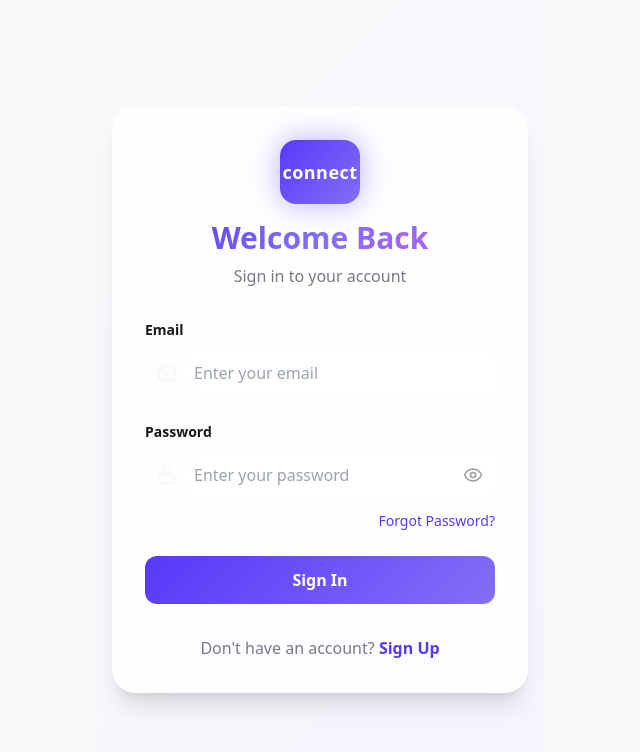
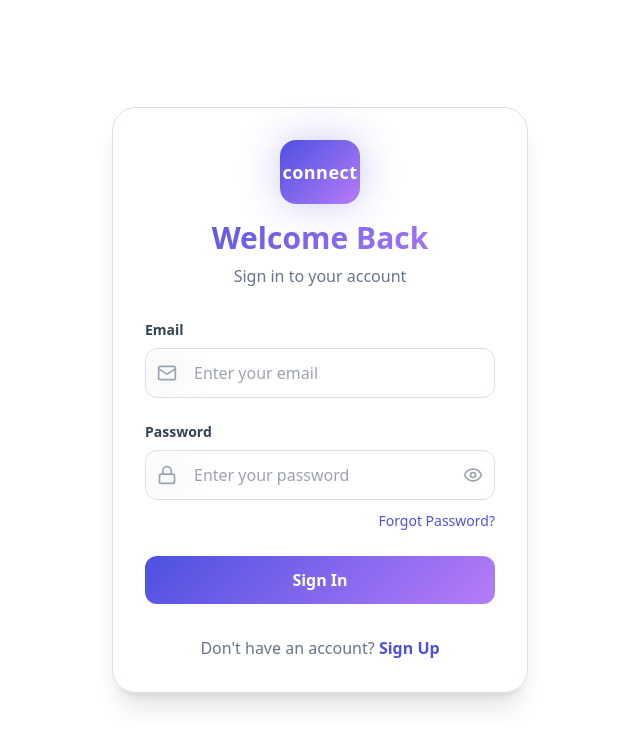
Before and after one commit to nduy1234/connectapp, a React (Vite) app: page / in a window 1280 px wide. Shown: the top 752 px of the page, without its empty margins (320-960 px from the left). Built offline with nearby package versions, Linux system fonts and the light colour scheme; the HTML template or start-up script is replaced by a standard one.

Commit message:
Update application and styles

```diff
--- a/src/index.css
+++ b/src/index.css
@@ -2,153 +2,214 @@
 @tailwind components;
 @tailwind utilities;
 
-/* Definition of the design system. All colors, gradients, fonts, etc should be defined here.
-All colors MUST be HSL.
-*/
+/* Mobile App Design System - Connect App */
 
 @layer base {
   :root {
-    /* Base Colors */
-    --background: 240 10% 98%;
-    --background-secondary: 250 100% 98%;
-    --background-tertiary: 240 20% 96%;
+    /* Core Brand Colors */
+    --primary: 238 71% 59%;    /* Indigo-500 */
+    --primary-foreground: 0 0% 100%;
+    --primary-light: 242 75% 68%;  /* Indigo-400 */
+    --primary-dark: 235 69% 51%;   /* Indigo-600 */
 
-    --foreground: 240 10% 10%;
-    --foreground-secondary: 240 5% 50%;
-    --foreground-muted: 240 4% 64%;
+    --secondary: 268 91% 73%;   /* Purple-500 */
+    --secondary-foreground: 0 0% 100%;
+    --secondary-light: 270 95% 78%;  /* Purple-400 */
+    --secondary-dark: 263 85% 65%;   /* Purple-600 */
 
-    /* Surface Colors */
+    /* App Background & Surfaces */
+    --background: 0 0% 100%;      /* Pure white */
+    --background-secondary: 0 0% 100%;  /* Pure white */
+    --background-tertiary: 0 0% 100%;   /* Pure white */
+
     --surface: 0 0% 100%;
-    --surface-glass: 0 0% 100%;
-    --surface-elevated: 240 10% 99%;
+    --surface-glass: 0 0% 100% / 0.8;    /* Glassmorphism */
+    --surface-elevated: 0 0% 100%;
 
+    --foreground: 215 25% 27%;      /* Slate-700 */
+    --foreground-secondary: 215 16% 47%;  /* Slate-500 */
+    --foreground-muted: 215 13% 65%;     /* Slate-400 */
+
+    /* Accent Colors */
+    --success: 142 71% 45%;     /* Green-500 */
+    --success-foreground: 0 0% 100%;
+    --success-light: 142 76% 36%;   /* Green-600 */
+
+    --warning: 38 92% 50%;      /* Orange-500 */
+    --warning-foreground: 0 0% 100%;
+    --warning-light: 31 91% 60%;    /* Red-500 */
+
+    --info: 199 89% 48%;        /* Blue-500 */
+    --info-foreground: 0 0% 100%;
+    --info-light: 204 94% 56%;      /* Cyan-500 */
+
+    --error: 0 84% 60%;         /* Red-500 */
+    --error-foreground: 0 0% 100%;
+
+    /* Interactive Elements */
+    --border: 215 20% 83%;      /* Slate-300 */
+    --border-light: 215 25% 88%; /* Slate-200 */
+    --input: 215 25% 88%;       /* Slate-200 */
+    --ring: 238 71% 59%;        /* Primary color */
+
+    /* Card & Component Colors */
     --card: 0 0% 100%;
-    --card-foreground: 240 10% 10%;
-    --card-glass: 0 0% 100%;
+    --card-foreground: 215 25% 27%;
+    --card-glass: 0 0% 100% / 0.8;
 
     --popover: 0 0% 100%;
-    --popover-foreground: 240 10% 10%;
+    --popover-foreground: 215 25% 27%;
 
-    /* Brand Colors */
-    --primary: 250 95% 60%;
-    --primary-dark: 250 95% 50%;
-    --primary-light: 250 90% 70%;
-    --primary-foreground: 0 0% 100%;
+    --muted: 215 20% 93%;       /* Slate-100 */
+    --muted-foreground: 215 16% 47%;
 
-    --secondary: 280 85% 65%;
-    --secondary-dark: 280 85% 55%;
-    --secondary-light: 280 80% 75%;
-    --secondary-foreground: 0 0% 100%;
-
-    /* Status Colors */
-    --success: 142 76% 45%;
-    --success-light: 142 70% 55%;
-    --success-foreground: 0 0% 100%;
-
-    --warning: 38 92% 50%;
-    --warning-light: 45 92% 60%;
-    --warning-foreground: 0 0% 100%;
-
-    --info: 200 98% 48%;
-    --info-light: 200 90% 58%;
-    --info-foreground: 0 0% 100%;
-
-    --error: 0 84% 60%;
-    --error-foreground: 0 0% 100%;
+    --accent: 242 47% 94%;      /* Indigo-100 */
+    --accent-foreground: 238 71% 59%;
 
     --destructive: 0 84% 60%;
     --destructive-foreground: 0 0% 100%;
 
-    /* Neutral Colors */
-    --muted: 240 5% 96%;
-    --muted-foreground: 240 4% 46%;
-
-    --accent: 240 5% 96%;
-    --accent-foreground: 240 10% 10%;
-
-    /* Border & Input */
-    --border: 240 6% 90%;
-    --border-light: 240 5% 92%;
-    --input: 240 6% 90%;
-    --ring: 250 95% 60%;
-
-    --radius: 0.75rem;
-
     /* Gradients */
-    --gradient-primary: linear-gradient(135deg, hsl(250, 95%, 60%) 0%, hsl(250, 90%, 70%) 100%);
-    --gradient-success: linear-gradient(135deg, hsl(142, 76%, 45%) 0%, hsl(142, 70%, 55%) 100%);
-    --gradient-warning: linear-gradient(135deg, hsl(38, 92%, 50%) 0%, hsl(45, 92%, 60%) 100%);
-    --gradient-info: linear-gradient(135deg, hsl(200, 98%, 48%) 0%, hsl(200, 90%, 58%) 100%);
-    --gradient-background: linear-gradient(135deg, hsl(240, 10%, 98%) 0%, hsl(250, 100%, 98%) 100%);
-    --gradient-surface: linear-gradient(135deg, hsl(0, 0%, 100%) 0%, hsl(240, 10%, 99%) 100%);
+    --gradient-primary: linear-gradient(135deg, hsl(var(--primary)), hsl(var(--secondary)));
+    --gradient-success: linear-gradient(135deg, hsl(var(--success)), hsl(142 76% 36%));
+    --gradient-warning: linear-gradient(135deg, hsl(var(--warning)), hsl(var(--warning-light)));
+    --gradient-info: linear-gradient(135deg, hsl(var(--info)), hsl(var(--info-light)));
+    --gradient-background: hsl(0 0% 100%);
+    --gradient-surface: linear-gradient(145deg, hsl(220 26% 97%), hsl(213 31% 91%), hsl(242 47% 94%));
 
     /* Shadows */
-    --shadow-lg: 0 8px 32px rgba(31, 38, 135, 0.15);
-    --shadow-glow: 0 0 30px hsl(250 95% 60% / 0.4);
-    --shadow-success: 0 0 30px hsl(142 76% 45% / 0.3);
-    --shadow-warning: 0 0 30px hsl(38 92% 50% / 0.3);
-    --shadow-info: 0 0 30px hsl(200 98% 48% / 0.3);
+    --shadow-sm: 0 1px 2px 0 hsl(var(--primary) / 0.05);
+    --shadow-md: 0 4px 6px -1px hsl(var(--primary) / 0.1), 0 2px 4px -1px hsl(var(--primary) / 0.06);
+    --shadow-lg: 0 10px 15px -3px hsl(var(--primary) / 0.1), 0 4px 6px -2px hsl(var(--primary) / 0.05);
+    --shadow-xl: 0 20px 25px -5px hsl(var(--primary) / 0.1), 0 10px 10px -5px hsl(var(--primary) / 0.04);
+    --shadow-glow: 0 0 40px hsl(var(--primary) / 0.3);
+    --shadow-success: 0 10px 30px -10px hsl(var(--success) / 0.3);
+    --shadow-warning: 0 10px 30px -10px hsl(var(--warning) / 0.3);
+    --shadow-info: 0 10px 30px -10px hsl(var(--info) / 0.3);
 
-    /* Sidebar - keeping for compatibility */
-    --sidebar-background: 0 0% 98%;
-    --sidebar-foreground: 240 5.3% 26.1%;
-    --sidebar-primary: 240 5.9% 10%;
-    --sidebar-primary-foreground: 0 0% 98%;
-    --sidebar-accent: 240 4.8% 95.9%;
-    --sidebar-accent-foreground: 240 5.9% 10%;
-    --sidebar-border: 220 13% 91%;
-    --sidebar-ring: 217.2 91.2% 59.8%;
+    /* Border Radius */
+    --radius: 1rem;
+    --radius-sm: 0.5rem;
+    --radius-md: 0.75rem;
+    --radius-lg: 1.5rem;
+    --radius-xl: 2rem;
+
+    /* Animations */
+    --transition-fast: all 0.15s cubic-bezier(0.4, 0, 0.2, 1);
+    --transition-normal: all 0.3s cubic-bezier(0.4, 0, 0.2, 1);
+    --transition-slow: all 0.5s cubic-bezier(0.4, 0, 0.2, 1);
+
+    /* Typography */
+    --font-size-xs: 0.75rem;
+    --font-size-sm: 0.875rem;
+    --font-size-base: 1rem;
+    --font-size-lg: 1.125rem;
+    --font-size-xl: 1.25rem;
+    --font-size-2xl: 1.5rem;
+    --font-size-3xl: 1.875rem;
+    --font-size-4xl: 2.25rem;
+
+    /* Z-index layers */
+    --z-dropdown: 1000;
+    --z-sticky: 1020;
+    --z-fixed: 1030;
+    --z-modal-backdrop: 1040;
+    --z-modal: 1050;
+    --z-popover: 1060;
+    --z-tooltip: 1070;
+    --z-toast: 1080;
   }
 
+  .dark {
+    --background: 215 28% 9%;
+    --background-secondary: 215 25% 12%;
+    --background-tertiary: 215 22% 15%;
+
+    --surface: 215 25% 12%;
+    --surface-glass: 215 25% 12% / 0.8;
+    --surface-elevated: 215 22% 15%;
+
+    --foreground: 215 20% 85%;
+    --foreground-secondary: 215 16% 65%;
+    --foreground-muted: 215 13% 50%;
+
+    --card: 215 25% 12%;
+    --card-foreground: 215 20% 85%;
+    --card-glass: 215 25% 12% / 0.8;
+
+    --border: 215 20% 20%;
+    --border-light: 215 20% 25%;
+    --input: 215 20% 20%;
+
+    --muted: 215 20% 18%;
+    --muted-foreground: 215 16% 65%;
+
+    --accent: 215 22% 15%;
+    --accent-foreground: 238 71% 59%;
+
+    --gradient-background: linear-gradient(135deg, hsl(var(--background)), hsl(var(--background-secondary)), hsl(var(--background-tertiary)));
+    --gradient-surface: linear-gradient(145deg, hsl(215 28% 9%), hsl(215 25% 12%), hsl(215 22% 15%));
+  }
+}
+
+@layer base {
   * {
     @apply border-border;
   }
 
   body {
-    @apply bg-background text-foreground;
-  }
+    @apply bg-background text-foreground font-sans antialiased;
+    background: var(--gradient-background);
+    min-height: 100vh;
   }
 
-/* Mobile Container */
+  /* Mobile App Specific Styles */
   .mobile-container {
-  @apply max-w-md mx-auto;
+    @apply max-w-md mx-auto min-h-screen relative;
   }
 
-/* Gradient Backgrounds - using CSS variables from theme */
-.bg-gradient-background {
-  background: var(--gradient-background);
+  .glass-effect {
+    backdrop-filter: blur(16px);
+    -webkit-backdrop-filter: blur(16px);
+    background: var(--surface-glass);
+    border: 1px solid hsl(var(--border-light));
   }
 
-.bg-gradient-primary {
+  .gradient-text {
     background: var(--gradient-primary);
-}
-
-.bg-gradient-success {
-  background: var(--gradient-success);
-}
-
-.bg-gradient-warning {
-  background: var(--gradient-warning);
-}
-
-.bg-gradient-info {
-  background: var(--gradient-info);
-}
-
-/* Glass Effect */
-.glass-effect {
-  @apply bg-white/80 backdrop-blur-lg border border-white/20;
-}
-
-/* Text Gradients */
-.gradient-text {
-  background: linear-gradient(135deg, hsl(var(--primary)) 0%, hsl(var(--primary-light)) 50%, hsl(var(--secondary)) 100%);
     -webkit-background-clip: text;
     background-clip: text;
     -webkit-text-fill-color: transparent;
   }
 
-/* Shadows - using CSS variables */
+  .button-hover-scale {
+    @apply transition-transform duration-200 hover:scale-105 active:scale-95;
+  }
+
+  .card-hover {
+    @apply transition-all duration-300 hover:shadow-lg hover:-translate-y-1;
+  }
+
+  /* Custom scrollbar for mobile */
+  .custom-scrollbar::-webkit-scrollbar {
+    width: 4px;
+  }
+
+  .custom-scrollbar::-webkit-scrollbar-track {
+    background: hsl(var(--muted));
+    border-radius: 10px;
+  }
+
+  .custom-scrollbar::-webkit-scrollbar-thumb {
+    background: hsl(var(--primary));
+    border-radius: 10px;
+  }
+
+  .custom-scrollbar::-webkit-scrollbar-thumb:hover {
+    background: hsl(var(--primary-dark));
+  }
+
+  /* Shadow Utilities */
   .shadow-glow {
     box-shadow: var(--shadow-glow);
   }
@@ -169,33 +230,28 @@ All colors MUST be HSL.
     box-shadow: var(--shadow-lg);
   }
 
-/* Hover Effects */
-.button-hover-scale {
-  @apply transition-all duration-200 hover:scale-105 active:scale-95;
+  /* Background Gradients */
+  .bg-gradient-primary {
+    background: var(--gradient-primary);
   }
 
-.card-hover {
-  @apply transition-all duration-300;
+  .bg-gradient-success {
+    background: var(--gradient-success);
   }
 
-.card-hover:hover {
-  box-shadow: var(--shadow-lg);
-  transform: scale(1.02);
+  .bg-gradient-warning {
+    background: var(--gradient-warning);
   }
 
-/* Scrollbar */
-.custom-scrollbar::-webkit-scrollbar {
-  width: 6px;
+  .bg-gradient-info {
+    background: var(--gradient-info);
   }
 
-.custom-scrollbar::-webkit-scrollbar-track {
-  @apply bg-transparent;
+  .bg-gradient-background {
+    background: var(--gradient-background);
   }
 
-.custom-scrollbar::-webkit-scrollbar-thumb {
-  @apply bg-primary/20 rounded-full;
+  .bg-gradient-surface {
+    background: var(--gradient-surface);
   }
-
-.custom-scrollbar::-webkit-scrollbar-thumb:hover {
-  @apply bg-primary/30;
 }
```
Lines whose indentation alone changed are shown as unchanged.
